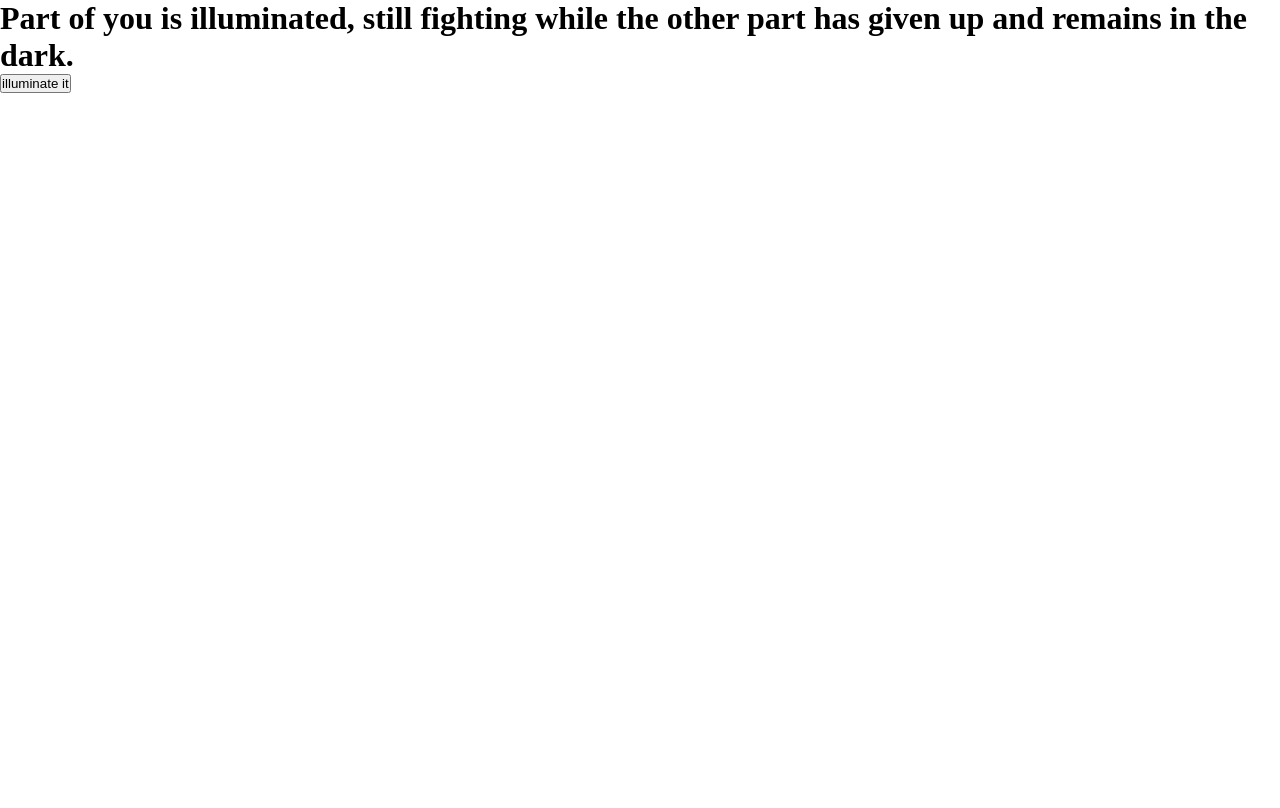
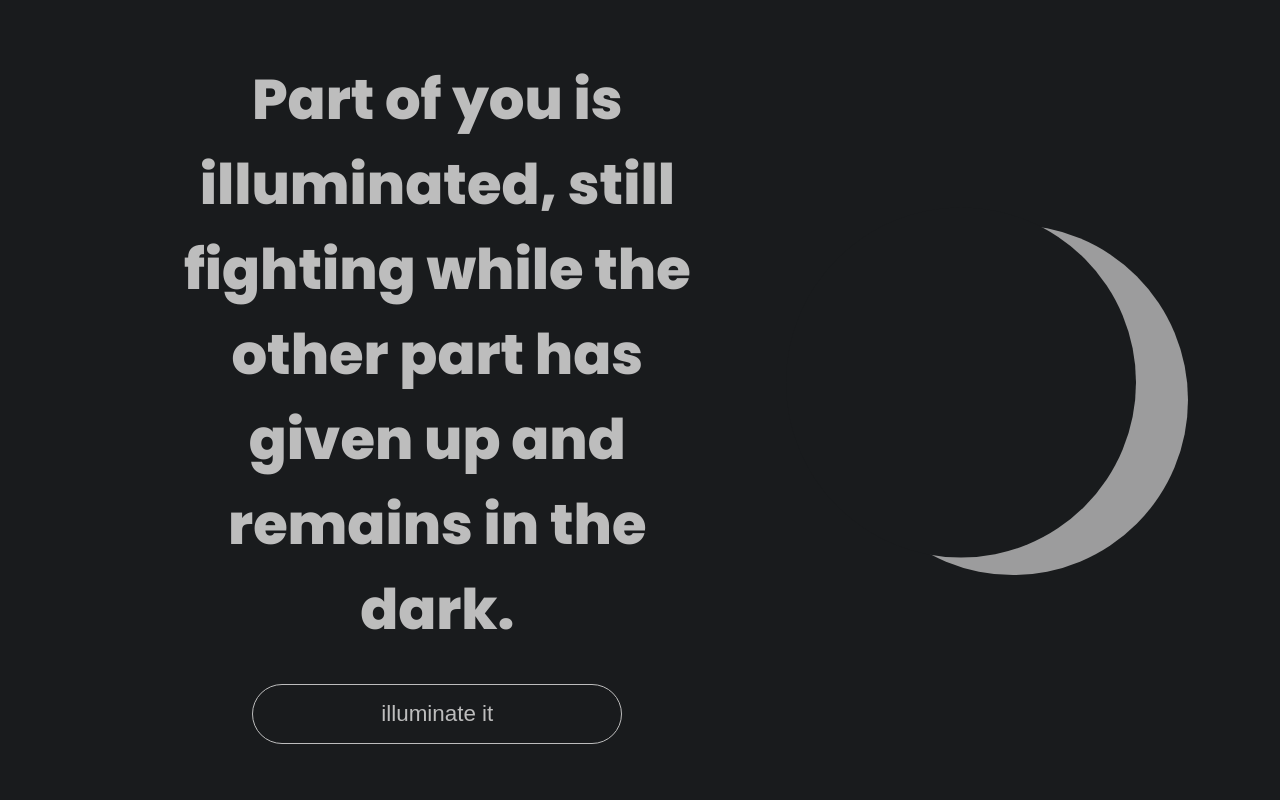
Before and after one commit to SomehowAlive/depression, a plain HTML site: page index.html in a window 1280 px wide. Drawn offline with Linux system fonts and the light colour scheme.

Commit message:
"styled the hero area"

```diff
--- a/index.html
+++ b/index.html
@@ -16,7 +16,9 @@
         </h1>
         <button id="illuminate">illuminate it</button>
       </div>
-      <div class="right"></div>
+      <div class="right">
+        <div class="moon"></div>
+      </div>
     </div>
   </body>
 </html>
--- a/style.css
+++ b/style.css
@@ -1,5 +1,80 @@
+@import url("https://fonts.googleapis.com/css2?family=Poppins:wght@100;200;300;400;500;600;700;800;900&display=swap");
+
+:root {
+  --bg: #191b1d;
+  --primary: #bdbdbd;
+}
+
 * {
   padding: 0;
   margin: 0;
   box-sizing: border-box;
 }
+
+/* * {
+  border: 1px solid red !important;
+} */
+
+.hero {
+  background-color: var(--bg);
+  height: 100vh;
+  display: flex;
+  justify-content: space-around;
+  align-items: center;
+  padding: 4rem;
+}
+
+.left {
+  flex: 0 1 60%;
+  padding: 4rem;
+  gap: 2rem;
+  display: flex;
+  flex-direction: column;
+  justify-content: space-around;
+  align-items: center;
+}
+.main-text {
+  font-size: 3.5rem;
+  font-family: "Poppins", sans-serif;
+  font-weight: 800;
+  color: var(--primary);
+  text-align: center;
+}
+#illuminate {
+  cursor: pointer;
+  font-size: 1.4rem;
+  padding: 1rem 8rem;
+  border-radius: 30px;
+  border: none;
+  background: none;
+  border: 1px solid var(--primary);
+  color: var(--primary);
+  box-shadow: 0 0 0 -15px var(--primary);
+  transition: 0.5s ease;
+}
+
+#illuminate:hover {
+  box-shadow: 0 0 50px -15px var(--primary);
+}
+
+.moon {
+  position: relative;
+  opacity: 0.8;
+  border-radius: 50%;
+  width: 350px;
+  height: 350px;
+
+  background-color: var(--primary);
+}
+
+.moon::before {
+  position: absolute;
+  content: "";
+  border-radius: 50%;
+  top: 50%;
+  right: 15%;
+  translate: 0 -55%;
+  width: 100%;
+  height: 100%;
+  background-color: var(--bg);
+}
```
